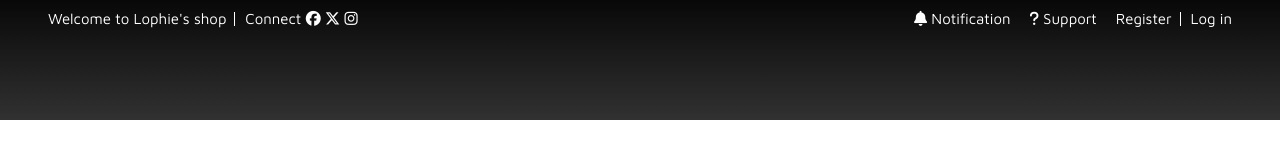
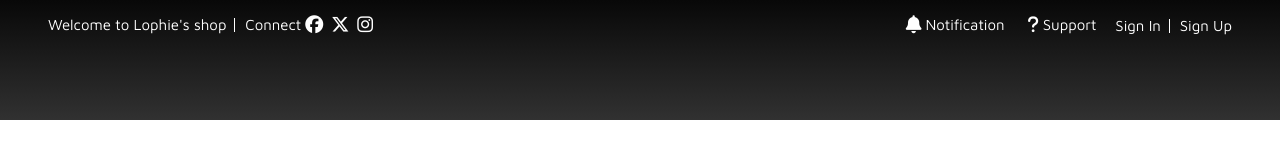
Before and after one commit to lophieph/E-commerce, a plain HTML site: page index.html in a window 1280 px wide. Drawn offline with nearby package versions, Linux system fonts and the light colour scheme.

Commit message:
icon done

```diff
--- a/assets/css/main.css
+++ b/assets/css/main.css
@@ -17,6 +17,7 @@
 .header__navbar-item {
     margin: 0 8px;
     position: relative;
+    min-height: 30px;
 }
 
 .header__navbar-item,
@@ -28,7 +29,15 @@
     font-weight: 300;
 }
 
+.header__navbar-item,
+.header__navbar-icon-link,
+.header__navbar-item-link {
+    display: inline-flex;
+    align-items: center;
+}
+
 .header__navbar-item:hover,
+.header__navbar-icon-link:hover,
 .header__navbar-item-link:hover {
     cursor: pointer;
     color: rgba(255, 255, 255, .5);
@@ -53,3 +62,13 @@
     color: var(--white-color);
     text-decoration: none;
 }
+
+.header__navbar-icon {
+    font-size: 1.8rem;
+    margin: 0 4px;
+}
+
+.header__navbar-title--no-pointer {
+    cursor: pointer;
+    color: var(--white-color);
+}
--- a/index.html
+++ b/index.html
@@ -21,7 +21,7 @@
                     <ul class="header__navbar-list">
                         <li class="header__navbar-item header__navbar-item--separate">Welcome to Lophie's shop</li>
                         <li class="header__navbar-item ">
-                            Connect
+                            <span class="header__navbar-title--no-pointer">Connect</span>
                             <a href="" class="header__navbar-icon-link">
                                 <i class=" header__navbar-icon fab fa-facebook"></i>
                             </a>
@@ -47,8 +47,8 @@
                                 <i class=" header__navbar-icon fa-solid fa-question"></i>
                                 Support</a>
                         </li>
-                        <li class="header__navbar-item header__navbar-item--strong header__navbar-item--separate">Register</li>
-                        <li class="header__navbar-item header__navbar-item--strong">Log in</li>
+                        <li class="header__navbar-item header__navbar-item--strong header__navbar-item--separate">Sign In</li>
+                        <li class="header__navbar-item header__navbar-item--strong">Sign Up</li>
 
                     </ul>
                 </nav>
```
